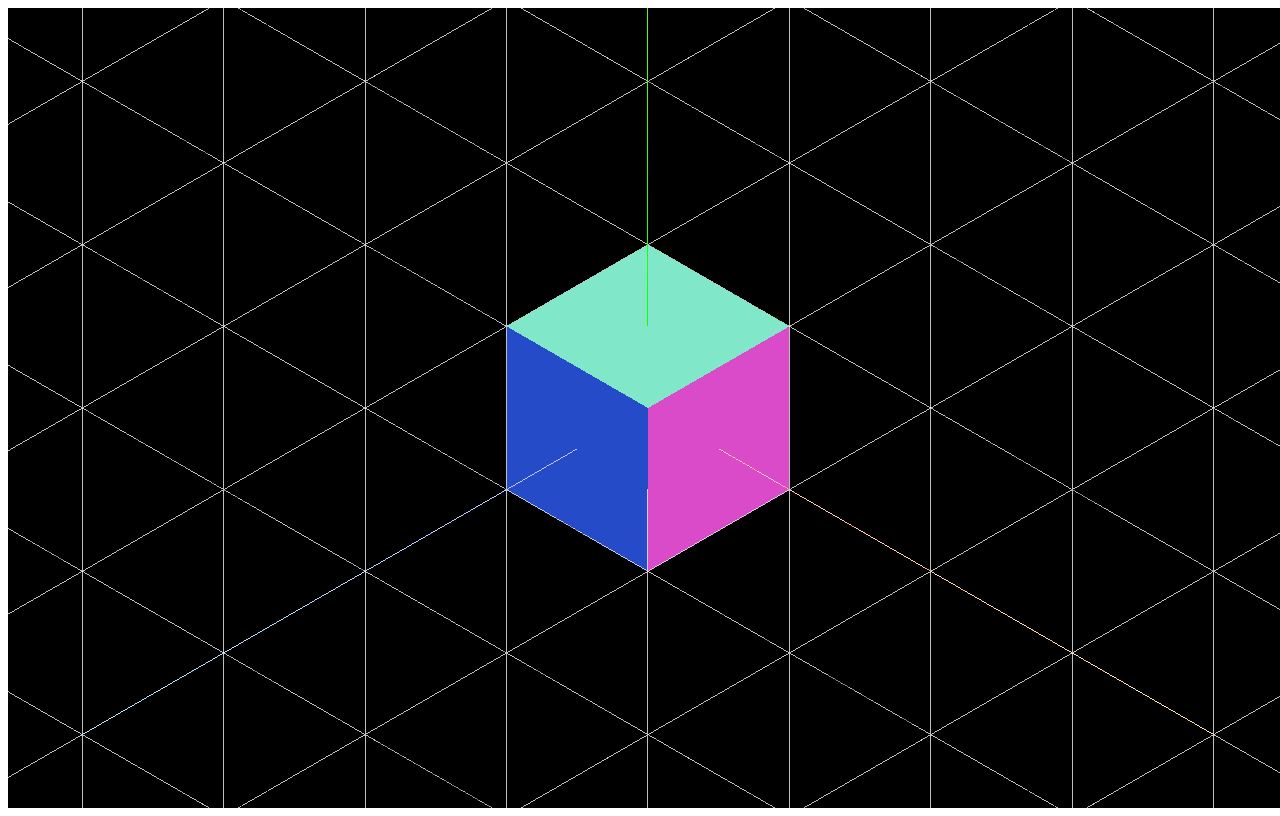
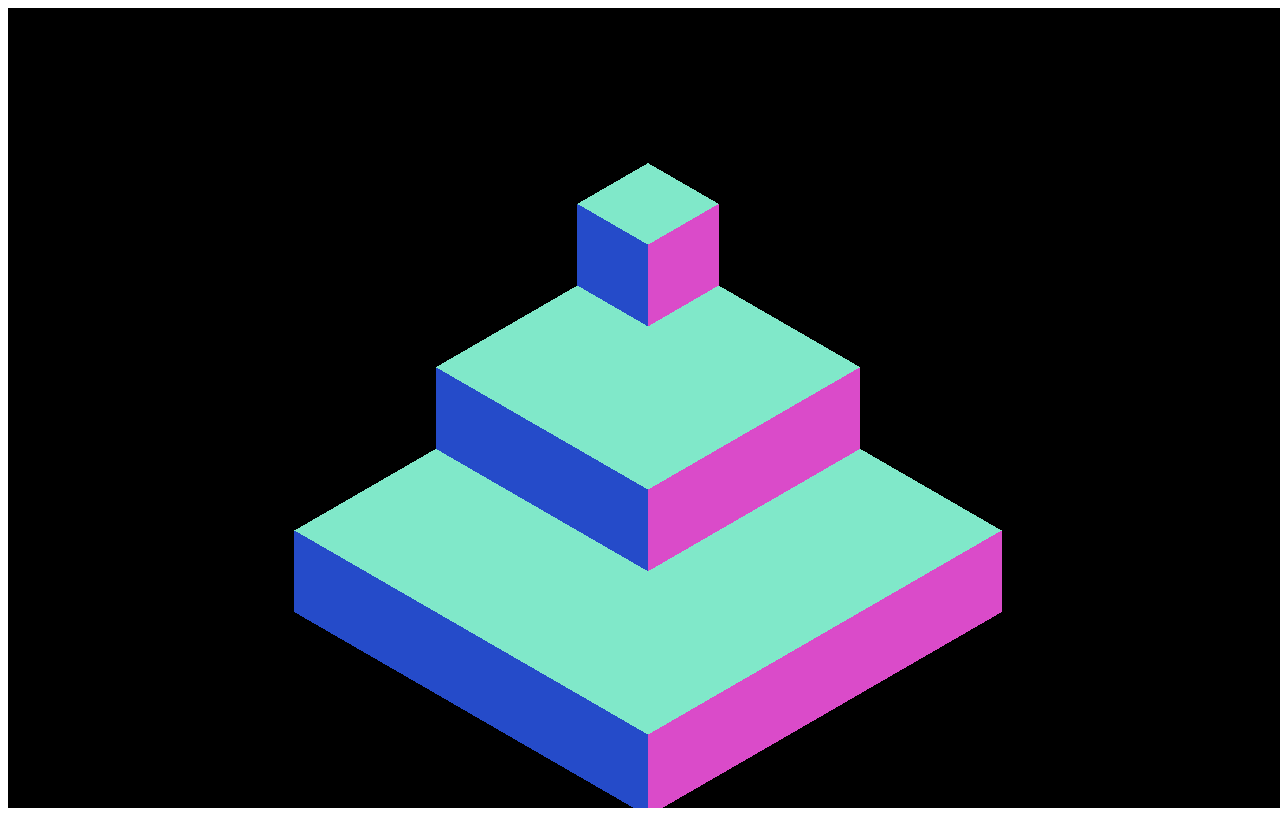
Before and after one commit to mdobson/three.js-samples-and-learning, a website: page app/isometric.html in a window 1280 px wide. Drawn offline with Linux system fonts and the light colour scheme.

Commit message:
Starting to do my own thing with voxels.

```diff
--- a/app/isometric.html
+++ b/app/isometric.html
@@ -16,49 +16,114 @@
         renderer = new THREE.WebGLRenderer();
         renderer.setSize(window.innerWidth, window.innerHeight);
         scene = new THREE.Scene();
-        var aspect = window.innerWidth / window.innerHeight;
-        var d = 20;
-        camera = new THREE.OrthographicCamera( - d * aspect, d * aspect, d, -d, 1, 1000);
+        document.body.appendChild(renderer.domElement);
+        scene.add( new THREE.AmbientLight(0x444444));
 
-        document.body.appendChild(renderer.domElement);
-        camera.position.set(20, 20, 20);
-        camera.rotation.order = 'YXZ';
-        camera.rotation.y = - Math.PI / 4;
-        camera.rotation.x = Math.atan( - 1 / Math.sqrt(2));
+        initCamera();
+        initControls();
+        var light = new THREE.PointLight(0xffffff, 0.8);
+        light.position.set(0, 50, 50);
+        scene.add(light);
 
+        pyramid();
+
+
+
+
+     }
+
+      function addAccessHelper() {
+        scene.add(new THREE.AxisHelper(40));
+      }
+
+      function initControls() {
         controls = new THREE.OrbitControls(camera, renderer.domElement);
         controls.addEventListener('change', render);
         controls.noZoom = true;
         controls.noPan = true;
         controls.maxPolarAngle = Math.PI / 2;
 
-        scene.add( new THREE.AmbientLight(0x444444));
 
-        var light = new THREE.PointLight(0xffffff, 0.8);
-        light.position.set(0, 50, 50);
-        scene.add(light);
 
-        scene.add( new THREE.AxisHelper(40));
+      }
 
+      function initCamera() {
+        var aspect = window.innerWidth / window.innerHeight;
+        var d = 40;
+        camera = new THREE.OrthographicCamera( - d * aspect, d * aspect, d, -d, 1, 1000);
+
+        camera.position.set(50, 50, 50);
+        camera.rotation.order = 'YXZ';
+        camera.rotation.y = - Math.PI / 4;
+        camera.rotation.x = Math.atan( - 1 / Math.sqrt(2));
+
+
+      }
+      function addFloor() {
         var geometry = new THREE.PlaneGeometry(100, 100, 10, 10);
 
-        var material = new THREE.MeshBasicMaterial({ wireframe: true, opacity: 0.5, transparent: true });
+        var material = new THREE.MeshBasicMaterial({ opacity: 0.5, transparent: true });
         var grid = new THREE.Mesh(geometry, material);
         grid.rotation.order = 'YXZ';
         grid.rotation.x = - Math.PI / 2;
         grid.rotation.y = - Math.PI / 2;
         scene.add(grid);
+      }
 
-        var geometry = new THREE.BoxGeometry(10, 10, 10);
-        var material = new THREE.MeshNormalMaterial();
 
-        mesh = new THREE.Mesh(geometry, material);
-        scene.add(mesh);
+      //Expect vector in [x, y, z] format
+      function addVoxel() {
+        var voxel = new Voxel();
+        scene.add(voxel.mesh);
       }
+
+      function flatSquare() {
+        for(var i = 0; i < 5; i++) {
+          for(var j = 0; j < 5; j ++) {
+            var size = 10;
+            var vec = new THREE.Vector3(size * j, 0, size * i);
+            var vox = new Voxel({ vector: vec });
+            scene.add(vox.mesh);
+          }
+        }
+      }
+
+      function pyramid() {
+        var squareSize = 5;
+        for(var l = 0; l < 3; l++) {
+          for(var i = 0; i < squareSize; i++) {
+            for(var j = 0; j < squareSize; j ++) {
+              var size = 10;
+              var vec = new THREE.Vector3(size * j, size * l, size * i);
+              var vox = new Voxel({ vector: vec });
+              scene.add(vox.mesh);
+            }
+          }
+          squareSize -= 2;
+        }
+      }
+
 
       function render() {
         renderer.render(scene, camera);
       }
+
+      function Voxel(opts) {
+        opts = opts || {};
+        var defaultMaterial = new THREE.MeshNormalMaterial({wireframe: opts.wireframe});
+        var defaultGeometry = new THREE.BoxGeometry(10, 10, 10);
+        var defaultVector = new THREE.Vector3();
+
+        var material = opts.material || defaultMaterial;
+        var geometry = opts.geometry || defaultGeometry;
+        this.mesh = new THREE.Mesh(geometry, material);
+        this.mesh.position.x = opts.vector.x || defaultVector.x;
+        this.mesh.position.y = opts.vector.y || defaultVector.y;
+        this.mesh.position.z = opts.vector.z || defaultVector.z;
+      }
+
+
+
    </script>
   </body>
 </html>
```
